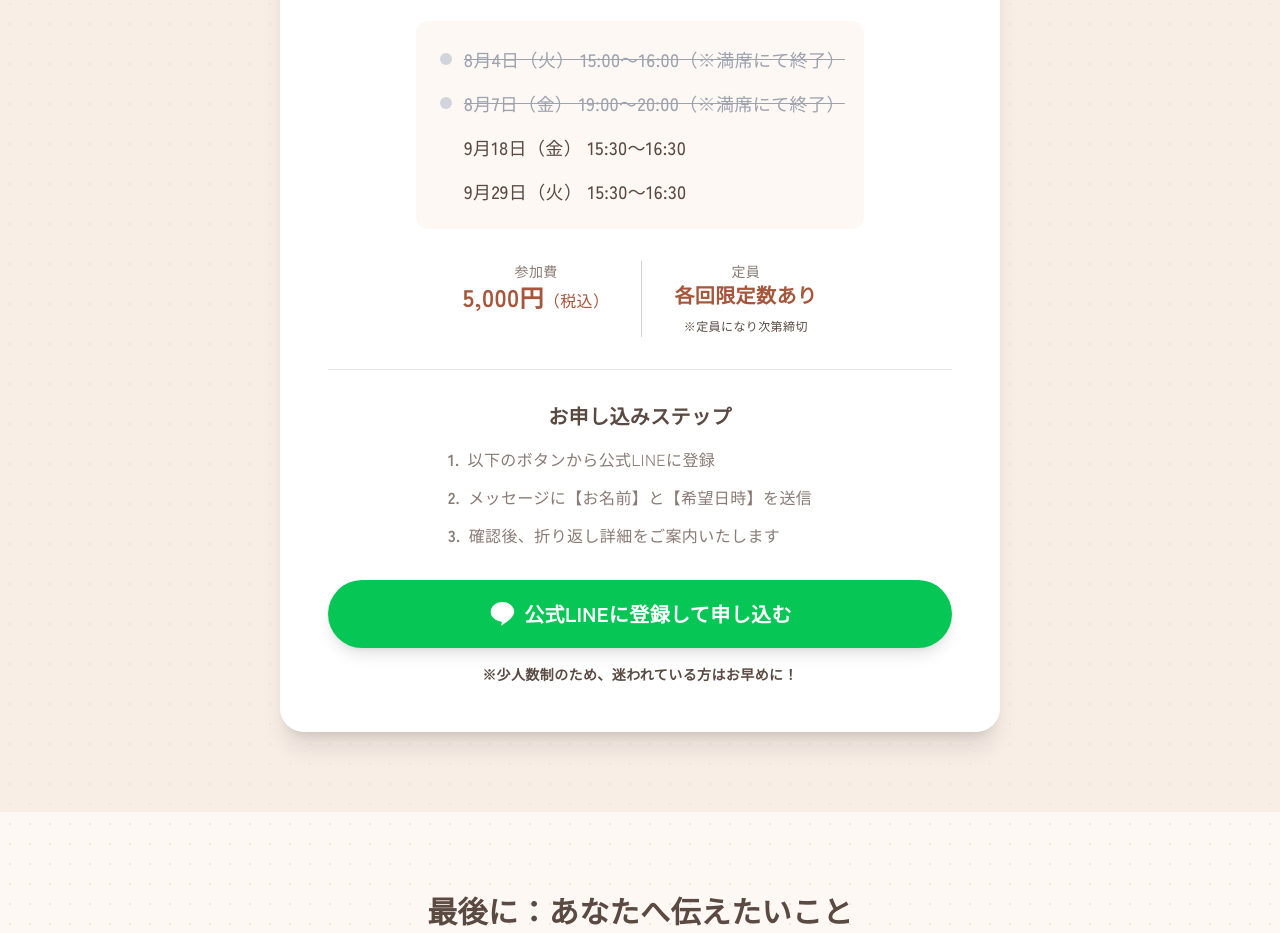
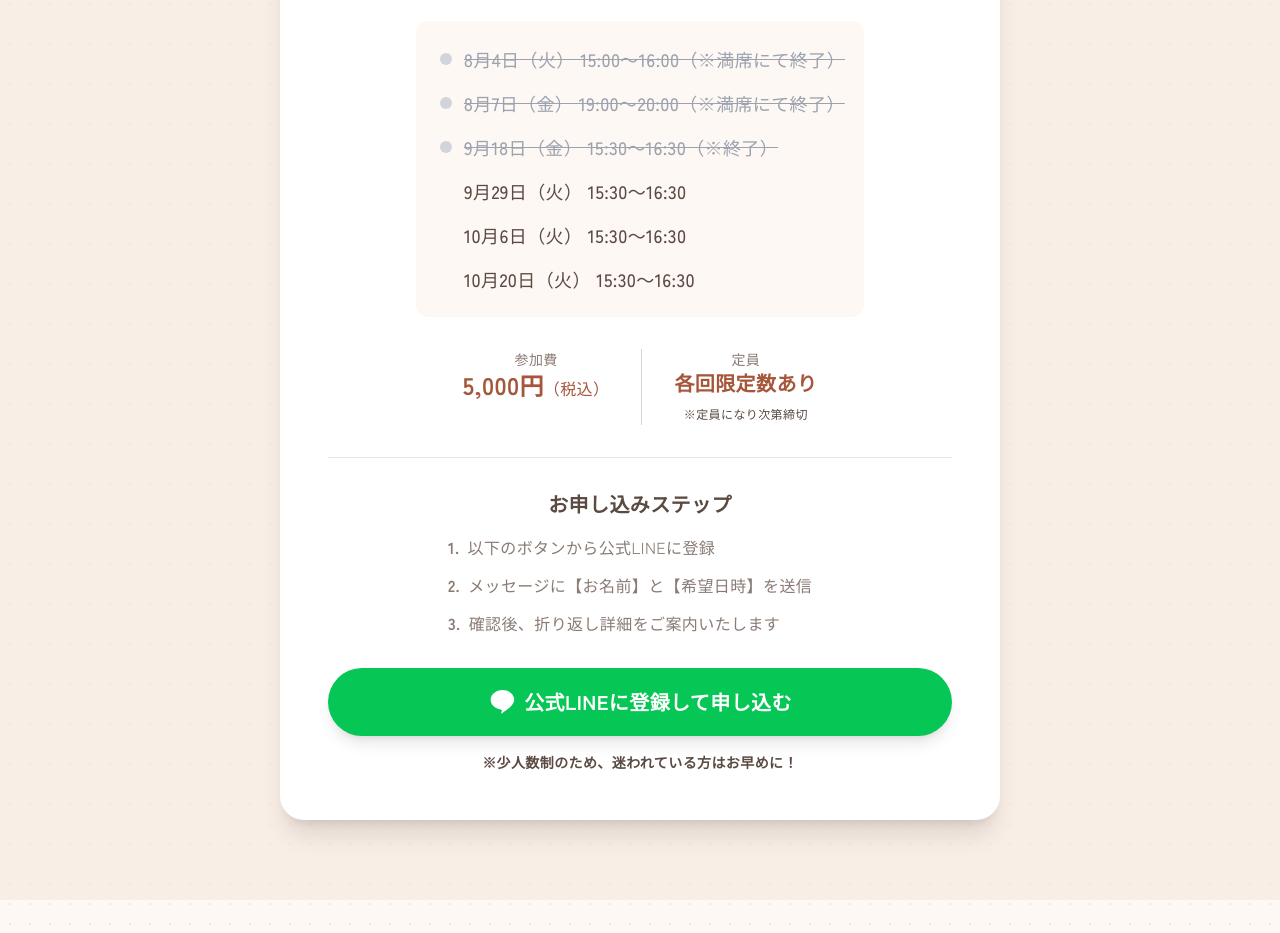
Before and after one commit to m25amj-netizen/german-communication, a plain HTML site: page index.html in a window 1280 px wide. Shown: the part 7586-8519 px from the top of the page. Drawn offline with nearby package versions, Linux system fonts and the light colour scheme.

Commit message:
Update index.html

```diff
--- a/index.html
+++ b/index.html
@@ -388,13 +388,21 @@
                             <span class="w-3 h-3 rounded-full bg-gray-300 mr-3"></span>
                             8月7日（金） 19:00〜20:00（※満席にて終了）
                         </li>
-                        <li class="flex items-center">
-                            <span class="w-3 h-3 rounded-full bg-brand-DEFAULT mr-3"></span>
-                            9月18日（金） 15:30〜16:30
+                        <li class="flex items-center text-gray-400 line-through">
+                            <span class="w-3 h-3 rounded-full bg-gray-300 mr-3"></span>
+                            9月18日（金） 15:30〜16:30（※終了）
                         </li>
                         <li class="flex items-center">
                             <span class="w-3 h-3 rounded-full bg-brand-DEFAULT mr-3"></span>
                             9月29日（火） 15:30〜16:30
+                        </li>
+                        <li class="flex items-center">
+                            <span class="w-3 h-3 rounded-full bg-brand-DEFAULT mr-3"></span>
+                            10月6日（火） 15:30〜16:30
+                        </li>
+                        <li class="flex items-center">
+                            <span class="w-3 h-3 rounded-full bg-brand-DEFAULT mr-3"></span>
+                            10月20日（火） 15:30〜16:30
                         </li>
                     </ul>
                 </div>
```
